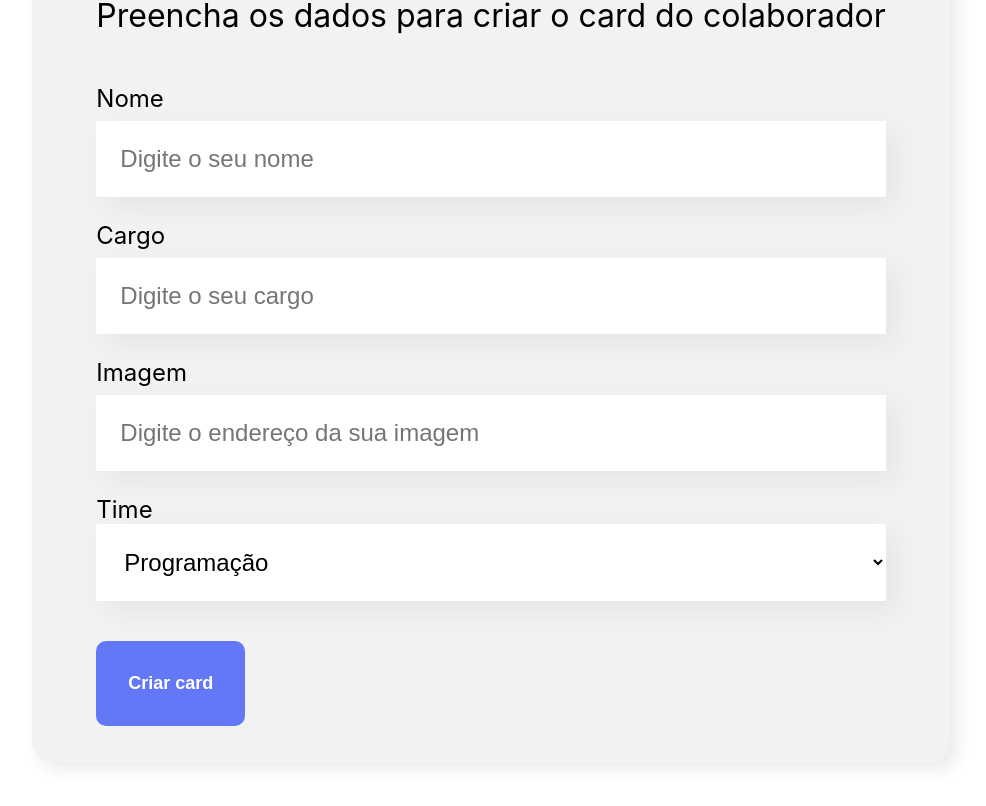
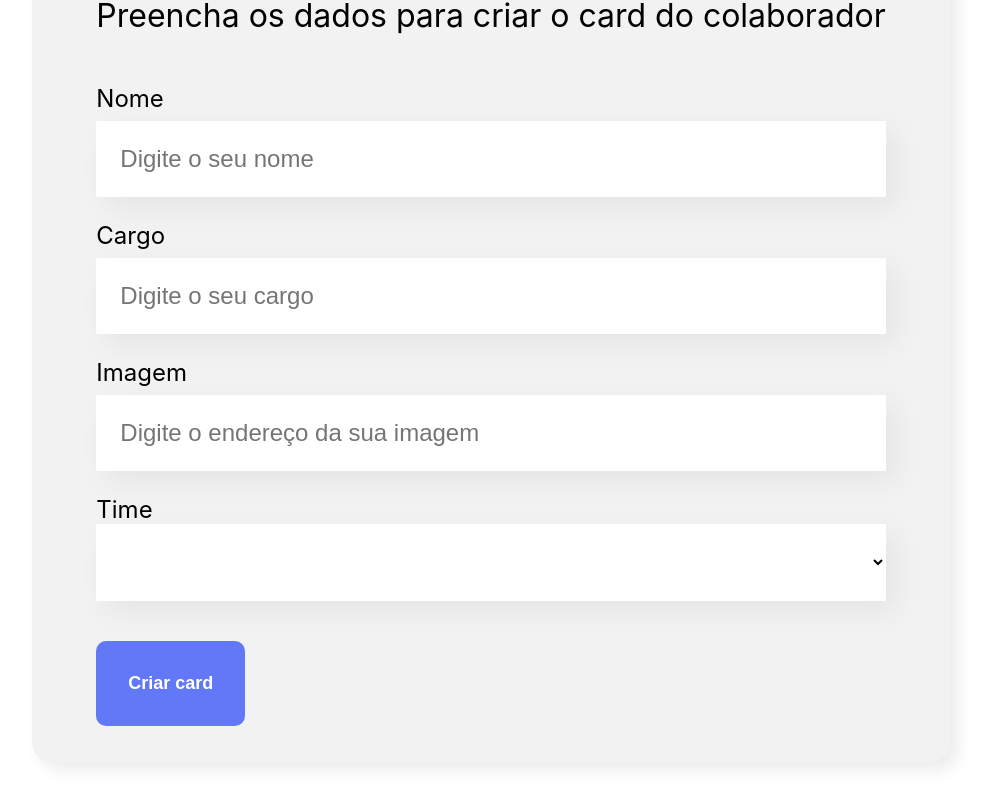
Before and after one commit to ednosmab/alura-organo, a React (Create React App) app: page / in a window 1280 px wide. Shown: the part 620-1426 px from the top of the page, without its empty margins (149-1135 px from the left). Built offline with nearby package versions, Linux system fonts and the light colour scheme.

Commit message:
capturing dataforms

```diff
--- a/src/componentes/CampoTexto/index.js
+++ b/src/componentes/CampoTexto/index.js
@@ -1,5 +1,10 @@
 import "./CampoTexto.css";
+
 const CampoTexto = (props) => {
+    const aoDigitado = (event) => {
+        props.aoAlterado(event.target.value);
+    };
+
     return (
         <div className="campo-texto">
             <label htmlFor={props.label}>{props.label}</label>
@@ -8,6 +13,8 @@ const CampoTexto = (props) => {
                 required={props.obrigatorio}
                 id={props.label}
                 name={props.label}
+                value={props.valor}
+                onChange={aoDigitado}
                 placeholder={props.placeholder}
             />
         </div>
--- a/src/componentes/Formulario/index.js
+++ b/src/componentes/Formulario/index.js
@@ -1,3 +1,4 @@
+import { useState } from "react";
 import Botao from "../Botao";
 import CampoTexto from "../CampoTexto";
 import ListaSuspensa from "../ListaSuspensa";
@@ -13,11 +14,17 @@ const times = [
     "Inovação e Gestão",
 ];
 
-const aoSalvar = (event) => {
-    event.preventDefault();
-};
+const Formuario = () => {
+    const [nome, setNome] = useState("");
+    const [cargo, setCargo] = useState("");
+    const [imagem, setImagem] = useState("");
+    const [time, setTime] = useState("");
 
-const Formuario = () => {
+    const aoSalvar = (event) => {
+        event.preventDefault();
+        console.log("Submetido=> ", nome, cargo, imagem, time);
+    };
+
     return (
         <section className="formulario">
             <form onSubmit={aoSalvar}>
@@ -29,20 +36,28 @@ const Formuario = () => {
                         obrigatorio={true}
                         label="nome"
                         placeholder="Digite o seu nome"
+                        valor={nome}
+                        aoAlterado={(valor) => setNome(valor)}
                     />
                     <CampoTexto
                         obrigatorio={true}
                         label="cargo"
                         placeholder="Digite o seu cargo"
+                        valor={cargo}
+                        aoAlterado={(valor) => setCargo(valor)}
                     />
                     <CampoTexto
                         label="imagem"
                         placeholder="Digite o endereço da sua imagem"
+                        valor={imagem}
+                        aoAlterado={(valor) => setImagem(valor)}
                     />
                     <ListaSuspensa
                         obrigatorio={true}
                         label="Time"
                         itens={times}
+                        valor={time}
+                        aoAlterado={(valor) => setTime(valor)}
                     />
                     <Botao>Criar card</Botao>
                 </fieldset>
--- a/src/componentes/ListaSuspensa/index.js
+++ b/src/componentes/ListaSuspensa/index.js
@@ -1,10 +1,20 @@
 import "./ListaSuspensa.css";
 
 const ListaSuspensa = (props) => {
+    const aoDigitado = (event) => {
+        props.aoAlterado(event.target.value);
+    };
+
     return (
         <div className="lista-suspensa">
             <label htmlFor={props.label}>{props.label}</label>
-            <select id={props.label}>
+            <select
+                id={props.label}
+                required={props.obrigatorio}
+                value={props.valor}
+                onChange={aoDigitado}
+            >
+                <option disabled></option>
                 {props.itens.map((item) => (
                     <option key={item}>{item}</option>
                 ))}
```
